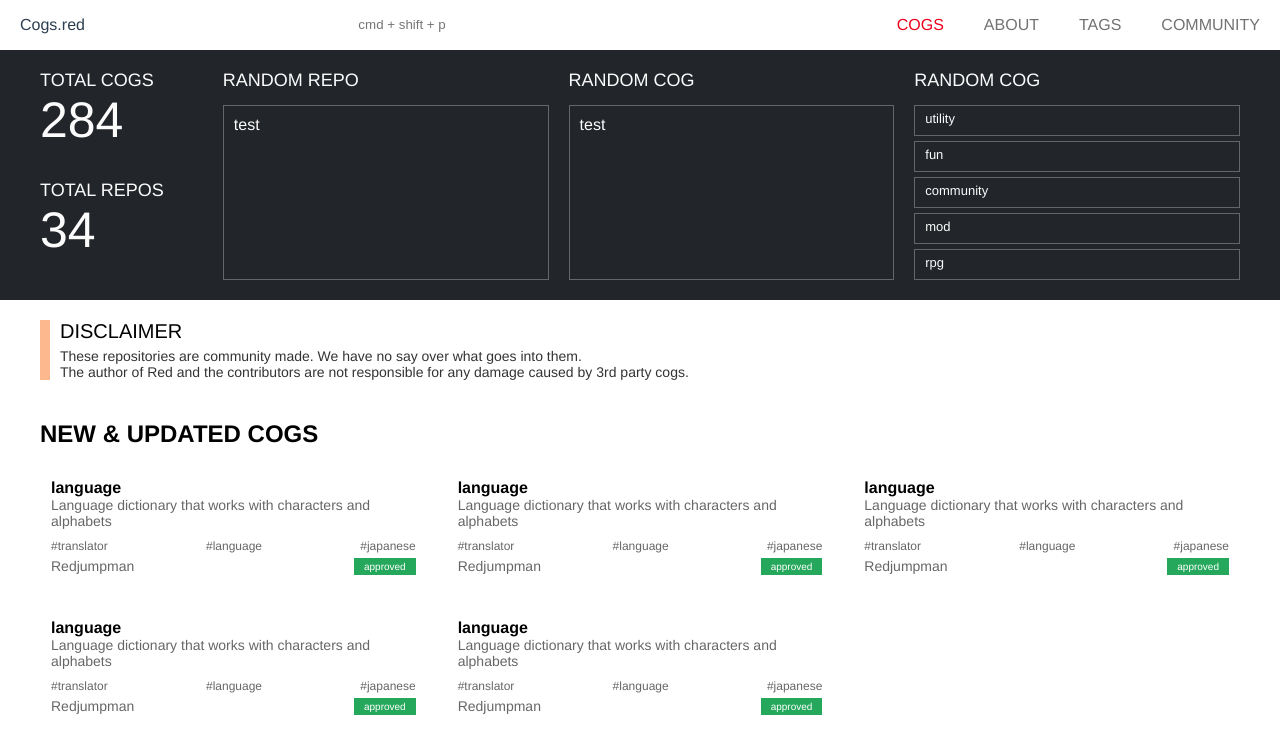
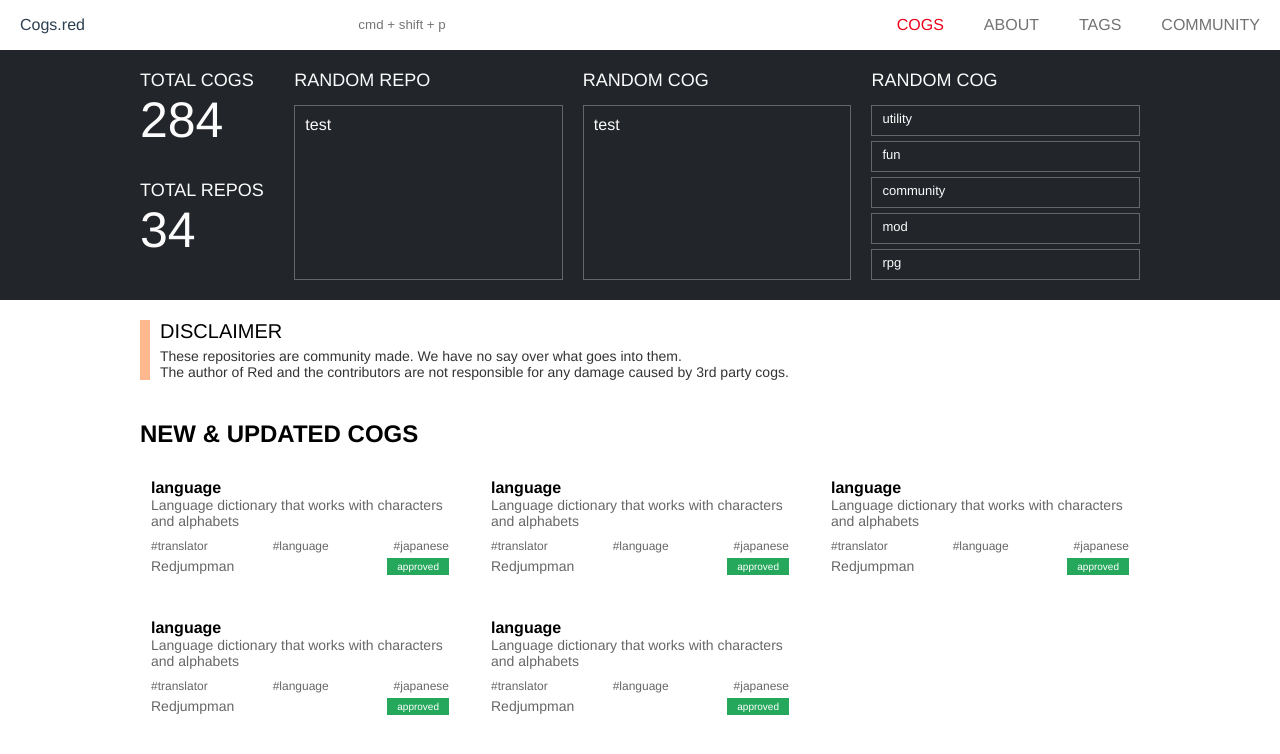
Before and after one commit to orels1/v3.cogs.red, a Vue app: page / in a window 1280 px wide. Shown: the top 754 px of the page. Built offline with nearby package versions, Linux system fonts and the light colour scheme.

Commit message:
connected cogpage to the real API, added title changes #3

```diff
--- a/index.html
+++ b/index.html
@@ -3,7 +3,7 @@
   <head>
     <meta charset="utf-8">
     <meta name="viewport" content="width=device-width,initial-scale=1.0,user-scalable=false">
-    <title>upd.v3.cogs.red</title>
+    <title>v3.cogs.red</title>
   </head>
   <body>
     <div id="app"></div>
--- a/package.json
+++ b/package.json
@@ -18,6 +18,7 @@
     "@fortawesome/vue-fontawesome": "^0.0.22",
     "vue": "^2.5.2",
     "vue-class-component": "^6.1.2",
+    "vue-markdown": "^2.2.4",
     "vue-router": "^3.0.1"
   },
   "devDependencies": {
--- a/src/components/Cogs.vue
+++ b/src/components/Cogs.vue
@@ -44,7 +44,7 @@
 .Cogs_inner
   display: flex
   flex-direction: column
-  max-width: 1200px
+  max-width: 1000px
   margin: 0 auto
   padding: 0 20px
 
--- a/src/components/Statsbar.vue
+++ b/src/components/Statsbar.vue
@@ -53,7 +53,7 @@
 
 .Statsbar_inner
   width: 100%
-  max-width: 1200px
+  max-width: 1000px
   display: grid
   grid-template-columns: .5fr repeat(3, 1fr)
   grid-template-rows: repeat(2, 100px)
--- a/src/components/pages/About.vue
+++ b/src/components/pages/About.vue
@@ -32,7 +32,7 @@
 <style lang="sass" module>
 .AboutPage
   color: #000
-  max-width: 1200px
+  max-width: 1000px
   padding: 0 20px
   margin: 0 auto
 </style>
--- a/src/components/pages/CogPage.vue
+++ b/src/components/pages/CogPage.vue
@@ -1,22 +1,26 @@
 <template lang="pug">
   div(:class="$style.CogPage")
-    Cogbar
+    Cogbar(:cog="cog")
     div(:class="$style.CogPage_inner")
-      Infobar(type="danger" title="Use at your own risk!") This is a cog from unapproved repository...
+      Infobar(
+        v-if="cog.repo.type === 'unapproved'"
+        type="danger"
+        title="Use at your own risk!"
+      ).
+        This is a cog from an unapproved repo,
+        it was not checked by members of either Red-DiscordBot or Cogs-Support staff
+        and it can contain anything.
       CogTitle Description
-      p(:class="$style.text").
-        Cog for interaction with Cogs.Red#[br]#[br]
-        Commands:#[br]
-        [p]redportal search #{'<search_term>'} - searches through cogs listed on cogs.red (alias - redp)
+      VueMarkdown(:class="$style.text" :source="cog.description")
       CogTitle Installation
       p(:class="$style.text").
         Replace [p] with your bot's prefix and use these commands
       CodeBlock(:code="repoAddLine")
       br
       CodeBlock(:code="cogAddLine")
-      CogTitle Readme
-      p(:class="$style.text").
-        This is the cog to interact with Cogs.Red
+      div(v-if="cog.readme")
+        CogTitle Readme
+        p(:class="$style.text") {{cog.readme}}
 </template>
 
 <script>
@@ -26,6 +30,9 @@
 import Title from '@/components/singles/Title';
 import Cogbar from '@/components/singles/Cogbar';
 import CodeBlock from '@/components/singles/CodeBlock';
+import VueMarkdown from 'vue-markdown';
+
+const API = 'https://cogs.red/api/v1/cogs/';
 
 @Component({
   components: {
@@ -33,9 +40,14 @@
     CogTitle: Title,
     Cogbar,
     CodeBlock,
+    VueMarkdown,
   },
 })
 export default class CogPage extends Vue {
+  loaded = false;
+  error = null;
+  cog = {};
+
   get repoAddLine() {
     return `[p] cog repo add ${this.$route.params.repo} https://github.com/${this.$route.params.user}/${this.$route.params.repo}`;
   }
@@ -43,21 +55,44 @@
   get cogAddLine() {
     return `[p] cog install ${this.$route.params.repo} ${this.$route.params.cog}`;
   }
+
+  async created() {
+    const params = this.$route.params;
+    // Fetching remote data
+    try {
+      const resp = await fetch(`${API}${params.user}/${params.repo}/${params.cog}`);
+      const json = await resp.json();
+      this.cog = json.results;
+      this.loaded = true;
+    } catch (e) {
+      this.error = e;
+    }
+  }
 }
 </script>
 
 <style lang="sass" module>
 $darkish: rgba(#000, .7)
 $white: #fcfcfc
+$lred: #D5413E
 
 .CogPage
   color: #000
 
 .CogPage_inner
-  max-width: 1200px
+  max-width: 1000px
   padding: 0 20px
   margin: 0 auto
 
 .text
   color: $darkish
+
+  a
+    color: $lred
+    text-decoration: underline
+    text-decoration-color: rgba($lred, 0)
+    transition: text-decoration-color 150ms ease
+
+    &:hover
+      text-decoration-color: rgba($lred, .8)
 </style>
--- a/src/components/singles/Badge.vue
+++ b/src/components/singles/Badge.vue
@@ -1,5 +1,5 @@
 <template lang="pug">
-  div(:class="$style.Badge" :style={ backgroundColor: color }) {{ content }}
+  div(:class="[$style.Badge, color]") {{ content }}
 </template>
 
 <script>
@@ -8,7 +8,6 @@
 
 @Component({
   props: {
-    color: { type: String, default: '#2ecc71' },
     text: String,
     type: String,
   },
@@ -16,6 +15,10 @@
 export default class Badge extends Vue {
   get content() {
     return this.type ? this.type : this.text;
+  }
+
+  get color() {
+    return this.type ? this.$style[this.type] : '';
   }
 }
 </script>
@@ -28,4 +31,10 @@
   font-size: 10px
   color: #fff
   background-color: #25a85c
+
+.approved
+  background: #25a85c
+
+.unapproved
+  background: #E91F1F
 </style>
--- a/src/components/singles/Cog.vue
+++ b/src/components/singles/Cog.vue
@@ -28,7 +28,7 @@
   author = 'Redjumpman';
   type = 'approved';
   links = {
-    self: '/cogs/orels1/ORELS-Cogs/language',
+    self: '/cogs/orels1/ORELS-Cogs/steam',
   };
 }
 </script>
--- a/src/components/singles/Cogbar.vue
+++ b/src/components/singles/Cogbar.vue
@@ -12,10 +12,10 @@
               :class="$style.crumb_link"
               :to="'/' + $route.path.split('/').slice(1, index + 2).join('/')"
             ) {{path}}
-        Badge(:class="$style.type" :type="cog.type")
+        Badge(:class="$style.type" :type="cog.repo.type")
       div(:class="$style.infoblock")
         div(:class="$style.title") {{$route.params.cog}}
-        div(:class="$style.tags")
+        div(:class="$style.tags" v-if="cog.tags.length > 0")
           FontAwesomeIcon(
             :class="$style.tags_icon"
             :icon="tagsIcon"
@@ -48,7 +48,9 @@
     cog: {
       type: Object,
       default: () => ({
-        type: 'approved',
+        repo: {
+          type: 'approved',
+        },
         tags: ['utils', 'tools', 'dictionary', 'test'],
       }),
     },
@@ -74,7 +76,7 @@
 
 .Cogbar_inner
   width: 100%
-  max-width: 1200px
+  max-width: 1000px
   display: grid
   grid-template: 30px 70px / 1fr
   @media (max-width: $mobile)
--- a/src/router/index.js
+++ b/src/router/index.js
@@ -6,7 +6,7 @@
 
 Vue.use(Router);
 
-export default new Router({
+const router = new Router({
   mode: 'history',
   routes: [
     {
@@ -23,6 +23,9 @@
       path: '/cogs/:user/:repo/:cog',
       name: 'CogPage',
       component: CogPage,
+      meta: {
+        title: route => `${route.params.cog} by ${route.params.user} | v3.cogs.red`,
+      },
     },
     {
       path: '/cogs',
@@ -35,3 +38,10 @@
     },
   ],
 });
+
+router.beforeEach((to, from, next) => {
+  document.title = (to.meta && to.meta.title && to.meta.title(to)) || `${to.name} | v3.cogs.red`;
+  next();
+});
+
+export default router;
```
Also changed, not shown: 1 other file (tests, documents, lock files or other folders).
